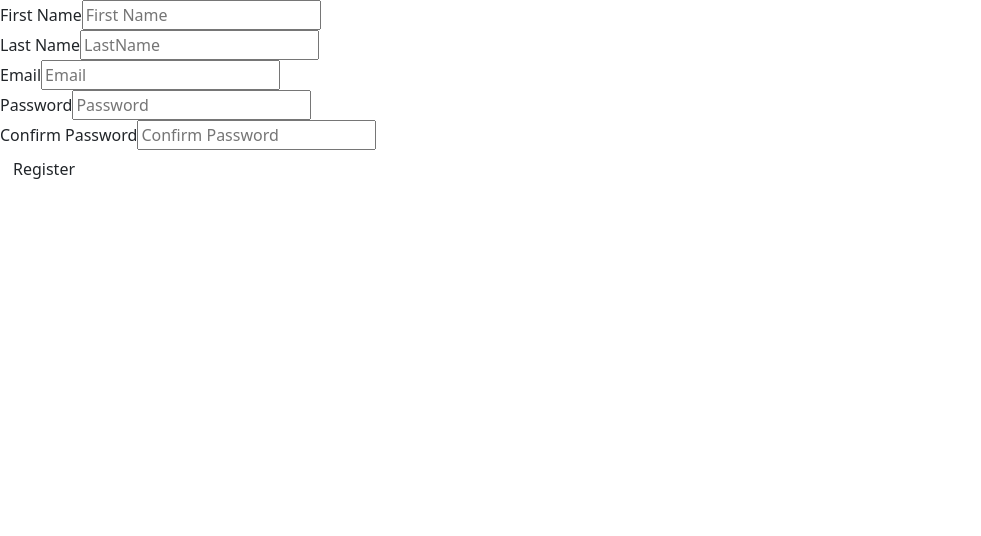
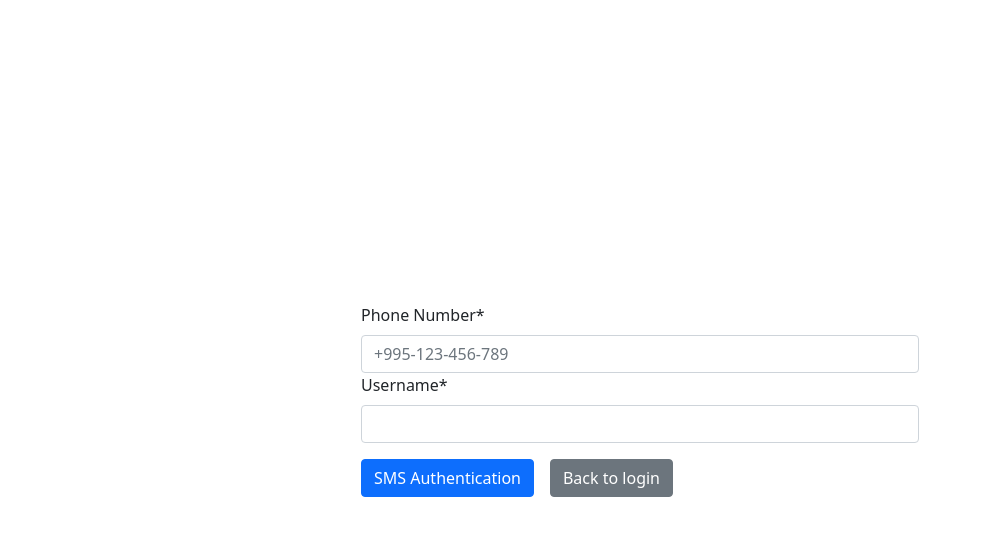
Before and after one commit to Sagamori/wazzapp, a React (Create React App) app in the folder Whatsapp-clone/client/: page / in a window 1280 px wide. Both pictures are taken after a click on the button "Registration". Shown: the top 536 px of the page, without its empty margins (0-981 px from the left). Built offline with nearby package versions, Linux system fonts and the light colour scheme.

Commit message:
add registration form

```diff
--- a/Whatsapp-clone/client/src/components/App.js
+++ b/Whatsapp-clone/client/src/components/App.js
@@ -1,12 +1,14 @@
-import React from 'react';
+import React, { useState } from 'react';
 import Login from './Login';
 import Dashboard from './Dashboard';
 import useLocalStorage from '../hooks/localStorage';
 import { ContactsProvider } from '../contexts/ContactsProvider';
 import { ConversationProvider } from '../contexts/ConversationProvider';
 import { SocketProvider } from '../contexts/SocketProvider';
+import RegistrationForm from './Registration';
 
 function App() {
+  const [registration, setRegistration] = useState(false);
   const [id, setId] = useLocalStorage('id');
 
   const dashboard = (
@@ -19,7 +21,18 @@ function App() {
     </SocketProvider>
   );
 
-  return id ? dashboard : <Login onIdSubmit={setId} />;
+  console.log(registration, ' reg');
+
+  if (registration)
+    return (
+      <RegistrationForm onIdSubmit={setId} onRegistration={setRegistration} />
+    );
+
+  return id ? (
+    dashboard
+  ) : (
+    <Login onIdSubmit={setId} onRegistration={setRegistration} />
+  );
 }
 
 export default App;
--- a/Whatsapp-clone/client/src/components/Login.js
+++ b/Whatsapp-clone/client/src/components/Login.js
@@ -1,10 +1,7 @@
-import React, { useRef, useState } from 'react';
+import React, { useRef } from 'react';
 import { Button, Container, Form } from 'react-bootstrap';
-import { v4 as uuidV4 } from 'uuid';
-import RegistrationForm from './Registration';
 
-export default function Login({ onIdSubmit }) {
-  const [registration, setRegistration] = useState(false);
+export default function Login({ onIdSubmit, onRegistration }) {
   const idRef = useRef();
 
   const handleSubmit = (e) => {
@@ -12,33 +9,35 @@ export default function Login({ onIdSubmit }) {
     onIdSubmit(idRef.current.value);
   };
 
-  const createNewId = (e) => {
-    e.preventDefault();
-    onIdSubmit(uuidV4());
-  };
+  // const createNewId = (e) => {
+  //   e.preventDefault();
+  //   onIdSubmit(uuidV4());
+  // };
 
   const registerRequest = (e) => {
     e.preventDefault();
-    return <RegistrationForm />;
+    onRegistration(true);
   };
-  console.log(registration, ' reg');
-  return registration ? (
-    <RegistrationForm />
-  ) : (
+
+  return (
     <Container
-      className="align-items-center d-flex"
+      className="align-items-center d-flex justify-content-center"
       style={{ height: '100vh' }}
     >
-      <Form className="w-100" onSubmit={handleSubmit}>
+      <Form className="w-50" onSubmit={handleSubmit}>
         <Form.Group>
-          <Form.Label>Enter Your Id</Form.Label>
-          <Form.Control type="text" ref={idRef} required />
+          <Form.Label>Enter Your Mobile Number</Form.Label>
+          <Form.Control
+            type="text"
+            placeholder="+995-123-456-789"
+            ref={idRef}
+            required
+          />
         </Form.Group>
         <Button type="submit" className="me-2 my-2">
           Login
         </Button>
-
-        <Button onClick={() => setRegistration(true)} variant="secondary">
+        <Button onClick={registerRequest} variant="secondary">
           Registration
         </Button>
       </Form>
--- a/Whatsapp-clone/client/src/components/Registration.js
+++ b/Whatsapp-clone/client/src/components/Registration.js
@@ -1,71 +1,50 @@
-import React from 'react';
+import React, { useRef } from 'react';
+import { v4 as uuidV4 } from 'uuid';
 
-export default function RegistrationForm() {
+import { Button, Container, Form } from 'react-bootstrap';
+
+export default function RegistrationForm({ onIdSubmit, onRegistration }) {
+  const numRef = useRef();
+  const usernameRef = useRef();
+
+  // console.log(numRef.current.value, ' numRef');
+  // console.log(usernameRef.current.value, ' username ref');
+
+  const handleSubmit = (e) => {
+    e.preventDefault();
+    onIdSubmit(uuidV4());
+  };
+
+  const login = (e) => {
+    e.preventDefault();
+    console.log('login');
+    onRegistration(false);
+  };
+
   return (
-    <div className="form">
-      <div className="form-body">
-        <div className="username">
-          <label className="form__label" for="firstName">
-            First Name{' '}
-          </label>
-          <input
-            className="form__input"
+    <Container
+      className="align-items-center d-flex justify-content-center"
+      style={{ height: '100vh' }}
+    >
+      <Form className="w-50" onSubmit={handleSubmit}>
+        <Form.Group>
+          <Form.Label>Phone Number*</Form.Label>
+          <Form.Control
             type="text"
-            id="firstName"
-            placeholder="First Name"
+            placeholder="+995-123-456-789"
+            ref={numRef}
+            required
           />
-        </div>
-        <div className="lastname">
-          <label className="form__label" for="lastName">
-            Last Name{' '}
-          </label>
-          <input
-            type="text"
-            name=""
-            id="lastName"
-            className="form__input"
-            placeholder="LastName"
-          />
-        </div>
-        <div className="email">
-          <label className="form__label" for="email">
-            Email{' '}
-          </label>
-          <input
-            type="email"
-            id="email"
-            className="form__input"
-            placeholder="Email"
-          />
-        </div>
-        <div className="password">
-          <label className="form__label" for="password">
-            Password{' '}
-          </label>
-          <input
-            className="form__input"
-            type="password"
-            id="password"
-            placeholder="Password"
-          />
-        </div>
-        <div className="confirm-password">
-          <label className="form__label" for="confirmPassword">
-            Confirm Password{' '}
-          </label>
-          <input
-            className="form__input"
-            type="password"
-            id="confirmPassword"
-            placeholder="Confirm Password"
-          />
-        </div>
-      </div>
-      <div class="footer">
-        <button type="submit" class="btn">
-          Register
-        </button>
-      </div>
-    </div>
+          <Form.Label>Username*</Form.Label>
+          <Form.Control type="text" ref={usernameRef} required />
+        </Form.Group>
+        <Button onClick="submit" className="mt-3">
+          SMS Authentication
+        </Button>
+        <Button onClick={login} variant="secondary" className="ms-3 mt-3">
+          Back to login
+        </Button>
+      </Form>
+    </Container>
   );
 }
--- a/Whatsapp-clone/client/src/hooks/localStorage.js
+++ b/Whatsapp-clone/client/src/hooks/localStorage.js
@@ -8,6 +8,7 @@ export default function useLocalStorage(key, initialValue) {
   //using useState to get value from localStorage
   const [value, setValue] = useState(() => {
     const jsonValue = localStorage.getItem(prefixedKey);
+    console.log(jsonValue, ' jsonValue');
     if (jsonValue != null) return JSON.parse(jsonValue);
     if (typeof initialValue === 'function') {
       return initialValue();
@@ -18,6 +19,7 @@ export default function useLocalStorage(key, initialValue) {
 
   // saves ids if prefixedKey or/and value changes
   useEffect(() => {
+    console.log('useEffect');
     localStorage.setItem(prefixedKey, JSON.stringify(value));
   }, [prefixedKey, value]);
 
```
Also changed, not shown: 2 other files (tests, documents, lock files or other folders).
